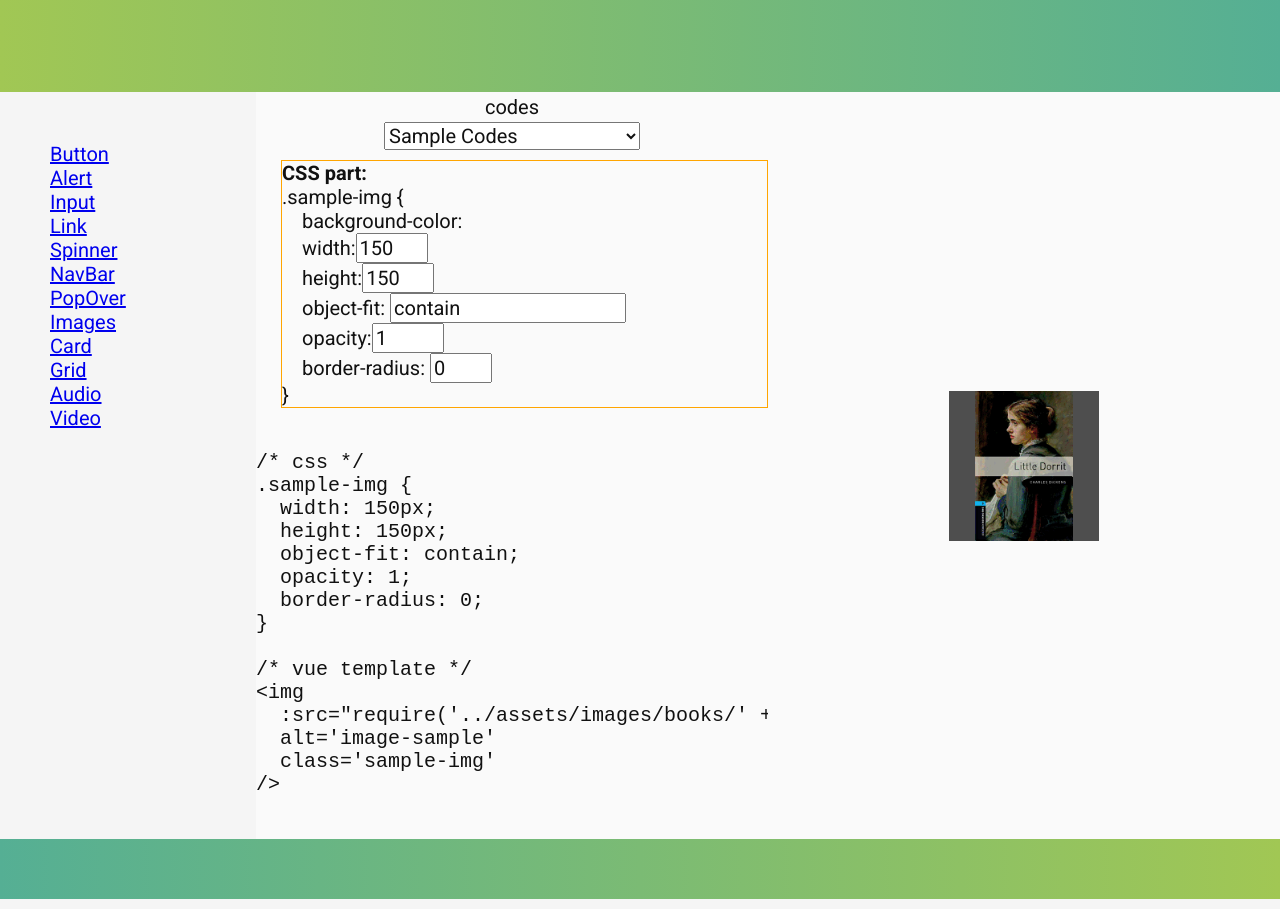
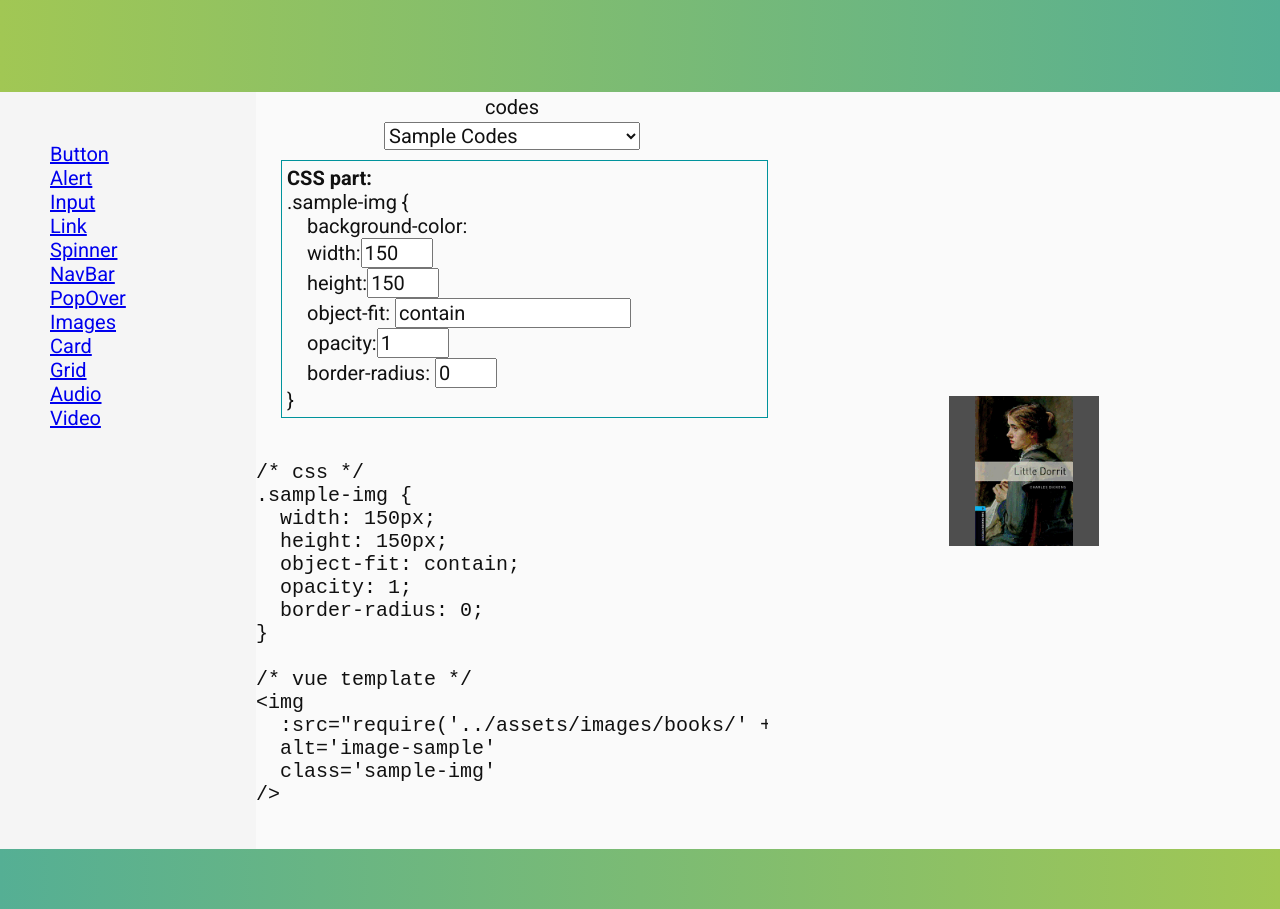
Before and after one commit to zeroshen/client, a Vue app: page /components/image in a window 1280 px wide. Built offline with nearby package versions, Linux system fonts and the light colour scheme; a web font is replaced by a local one.

Commit message:
added template for game

```diff
--- a/src/components/ImageTuner.vue
+++ b/src/components/ImageTuner.vue
@@ -140,10 +140,11 @@ export default defineComponent({
   display: flex;
   flex-direction: row;
   width: 100%;
+  flex: 1;
 }
 .image-tuner {
   min-width: 80%;
-  height: 100%;
+  min-height: 100%;
   display: flex;
   flex-direction: row;
   flex: 1;
@@ -203,8 +204,9 @@ export default defineComponent({
   margin-left: 25px;
   border-width: 1px;
   border-style: solid;
-  border-color: orange;
+  border-color: #00939c;
   margin-top: 10px;
+  padding: 5px;
 }
 
 .tuner-display {
```
